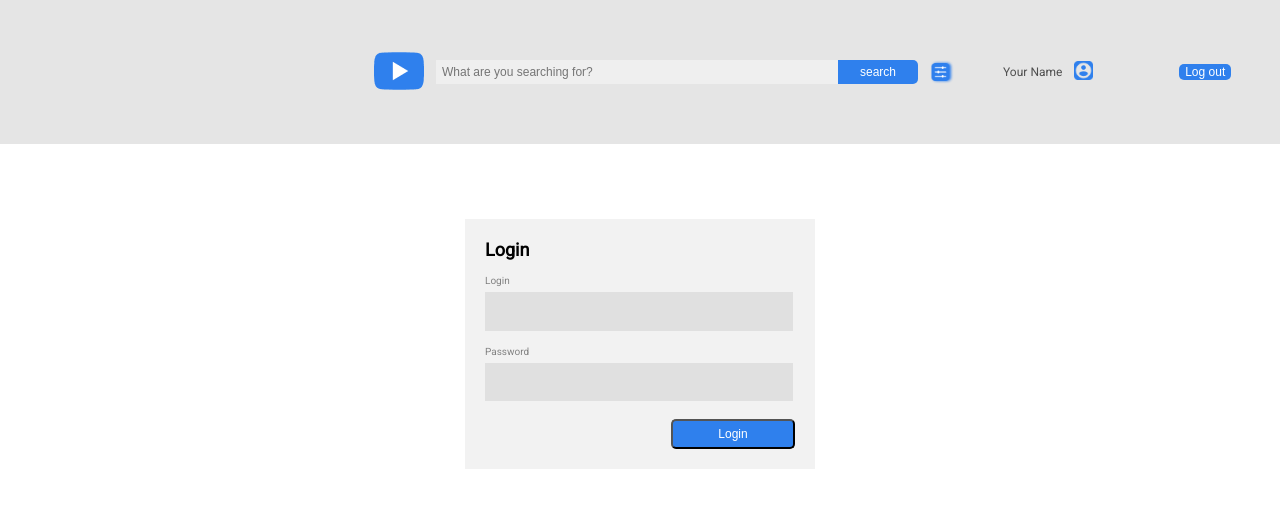
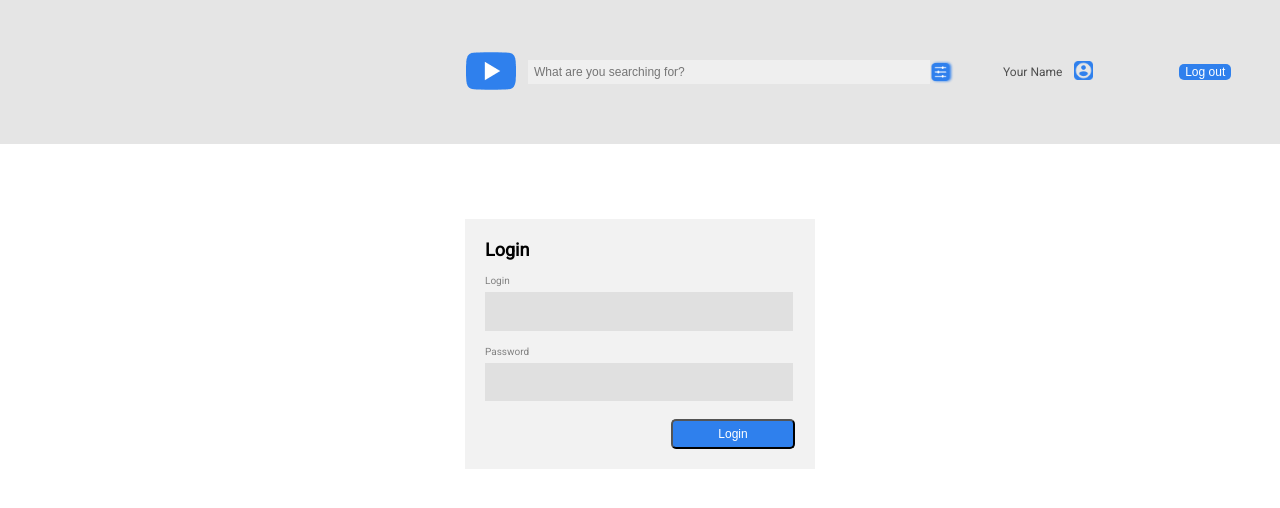
Before and after one commit to a-popova/youtube-client, an Angular app: page /login in a window 1280 px wide. Shown: the top 508 px of the page. Built offline with nearby package versions, Linux system fonts and the light colour scheme.

Commit message:
feat: remove search and implement debounce

```diff
--- a/src/app/core/components/filtering-criteria/filtering-criteria.component.ts
+++ b/src/app/core/components/filtering-criteria/filtering-criteria.component.ts
@@ -1,7 +1,7 @@
-import { Component, OnInit, Input, Output, EventEmitter } from '@angular/core';
+import { Component, OnInit, Input } from '@angular/core';
 
 import { Subject } from 'rxjs';
-import { debounceTime, distinctUntilChanged, map } from 'rxjs/operators';
+import { debounceTime, distinctUntilChanged } from 'rxjs/operators';
 import { FilteringService } from '../../services/filtering.service';
 
 @Component({
--- a/src/app/core/components/header/header.component.html
+++ b/src/app/core/components/header/header.component.html
@@ -5,8 +5,9 @@
                 <img src="../../../assets/images/logo.png" width="50" height="50">
             </div>
             <form class="search-pannel--input">
-                <input #textInput type="text" placeholder="What are you searching for?">
-                <input type="submit" value="search" (click)="showResults($event, textInput.value)">
+                <input #input name="input" type="text" placeholder="What are you searching for?"
+                [(ngModel)]="userInput" type="text"
+                (ngModelChange)="this.userInputUpdate.next($event)">
             </form>
             <div class="search-pannel--filter-button">
                 <input class="filter" type="submit" value="" title="show filters" (click)="showFilterPanel()">
--- a/src/app/core/components/header/header.component.ts
+++ b/src/app/core/components/header/header.component.ts
@@ -1,5 +1,7 @@
-import { Component, OnInit, Output, EventEmitter } from '@angular/core';
-import { YoutubeVideosService } from 'src/app/youtube/services/youtube-videos.service';
+import { Component, OnInit } from '@angular/core';
+import { Subject } from 'rxjs';
+import { debounceTime, distinctUntilChanged, filter, map } from 'rxjs/operators';
+
 import { FilteringService } from '../../services/filtering.service';
 import { LoginService } from 'src/app/auth/services/login.service';
 
@@ -11,18 +13,25 @@ import { LoginService } from 'src/app/auth/services/login.service';
 export class HeaderComponent implements OnInit {
   public filterIsActive: boolean = false;
   public input: string = '';
+  public userInput: string;
+  public userInputUpdate: Subject<string> = new Subject<string>();
 
   constructor(
     private filteringService: FilteringService,
     private loginService: LoginService
-  ) { }
+  ) {
+    this.userInputUpdate.pipe(
+      filter(text => text.length > 3),
+      debounceTime(500),
+      distinctUntilChanged())
+      .subscribe(value => {
+        this.showResults(value);
+      });
+  }
 
-  public showResults(event: InputEvent, input: string): void {
+  public showResults(input: string): void {
     if (input) {
-      event.preventDefault();
       this.filteringService.showResults(input);
-    } else {
-      alert('Please, enter some text in search field');
     }
   }
 
```
